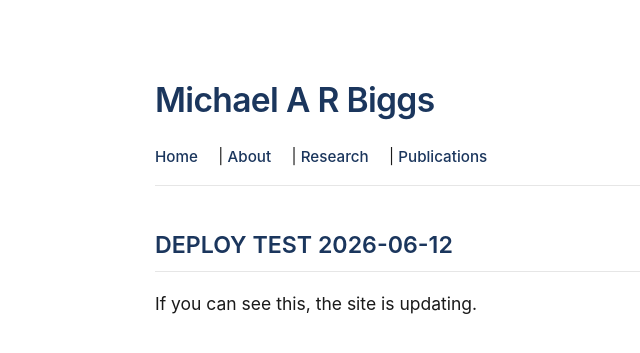
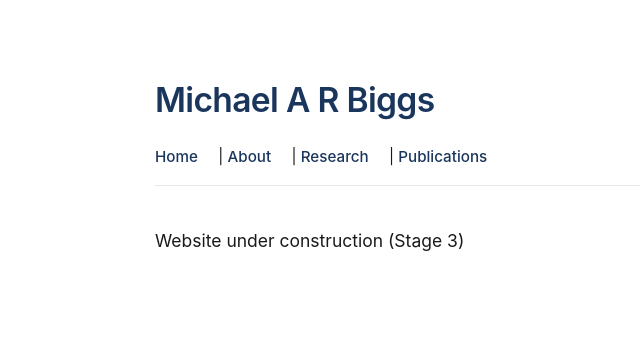
Before and after one commit to MichaelARBiggs/MichaelARBiggs.github.io, a Jekyll site: the page built from index.md, in a window 1280 px wide. Shown: the top 353 px of the page, without its empty margins (55-695 px from the left). Built offline with Jekyll 4.4.1, drawn with Linux system fonts in a browser that asks for light colours.

Commit message:
Update index.md

```diff
--- a/index.md
+++ b/index.md
@@ -3,6 +3,4 @@ layout: default
 title: Home
 ---
 
-## DEPLOY TEST 2026-06-12
-
-If you can see this, the site is updating.
+Website under construction (Stage 3)
```
